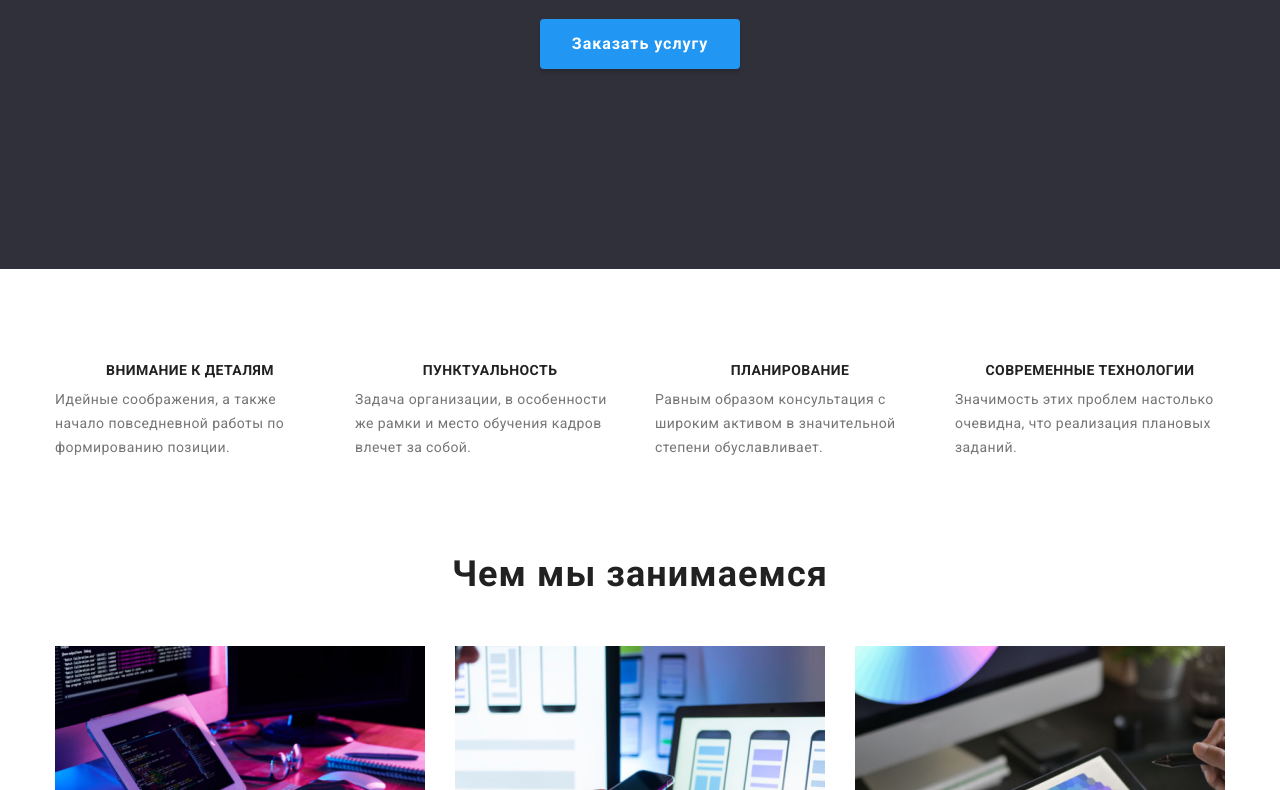
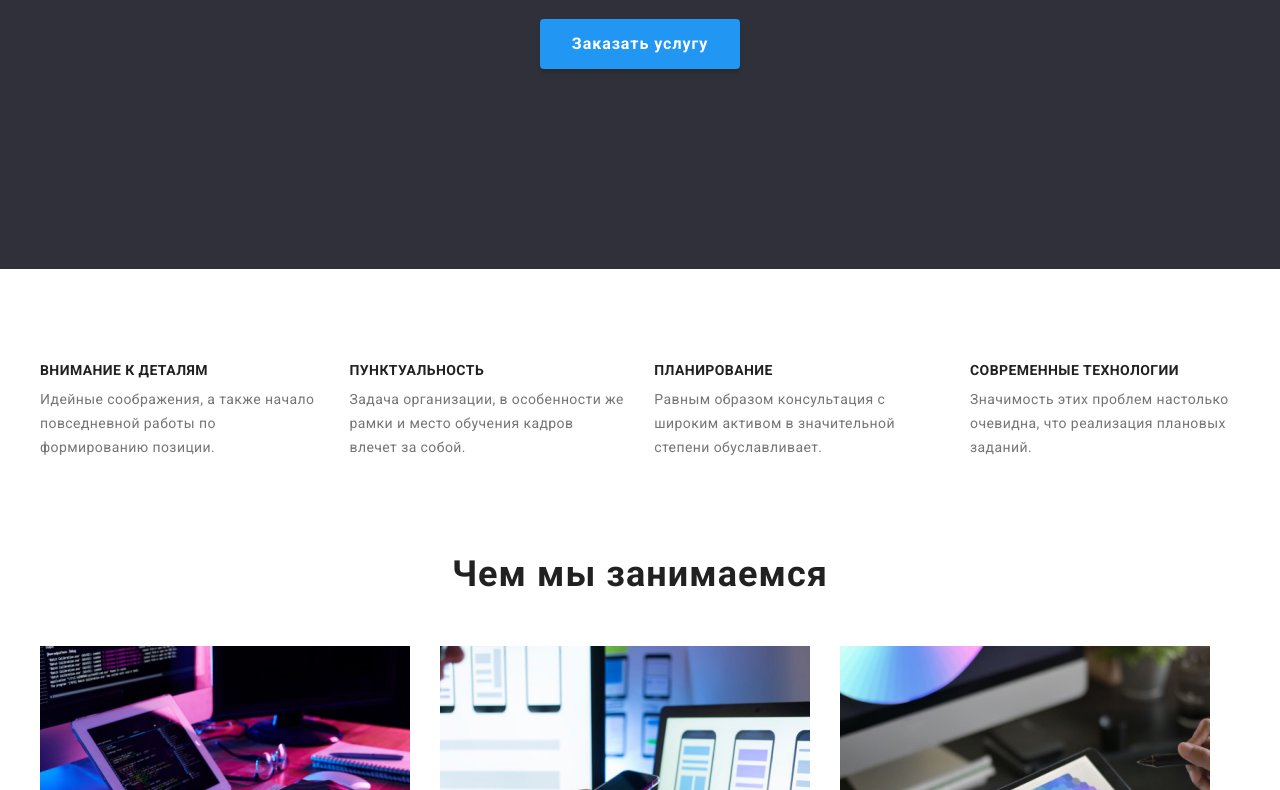
Before and after one commit to valerii-mykh/goit-markup-hw-03, a plain HTML site: page index.html in a window 1280 px wide. Shown: the part 413-1203 px from the top of the page. Drawn offline with nearby package versions, Linux system fonts and the light colour scheme.

Commit message:
Update styles.css

```diff
--- a/css/styles.css
+++ b/css/styles.css
@@ -19,7 +19,7 @@ p {
 }
 
 .container {
-    width: 1200px;
+    width: 1230px;
     margin: 0 auto;
     padding: 0 15px;
 }
@@ -184,6 +184,7 @@ img {
     letter-spacing: 0.03em;
     text-transform: uppercase;
     margin-bottom: 10px;
+    text-align: left;
 }
 
 .benefits-text {
```
